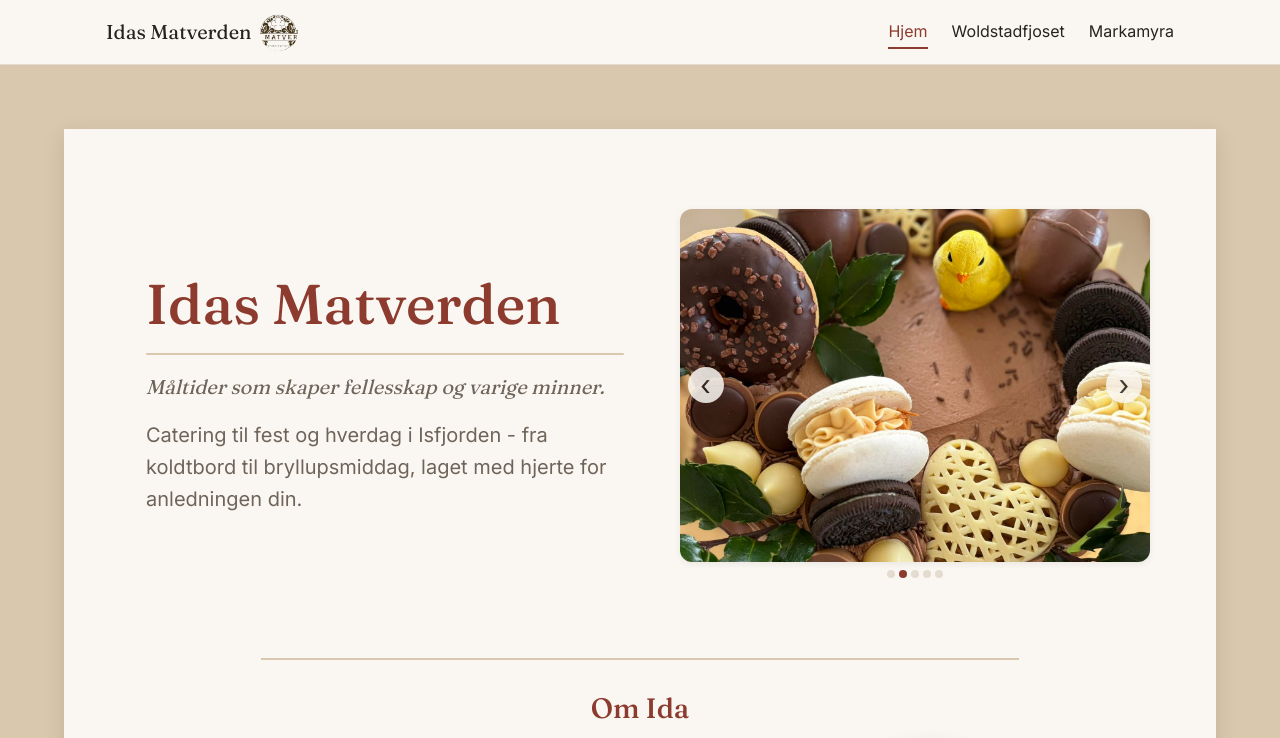
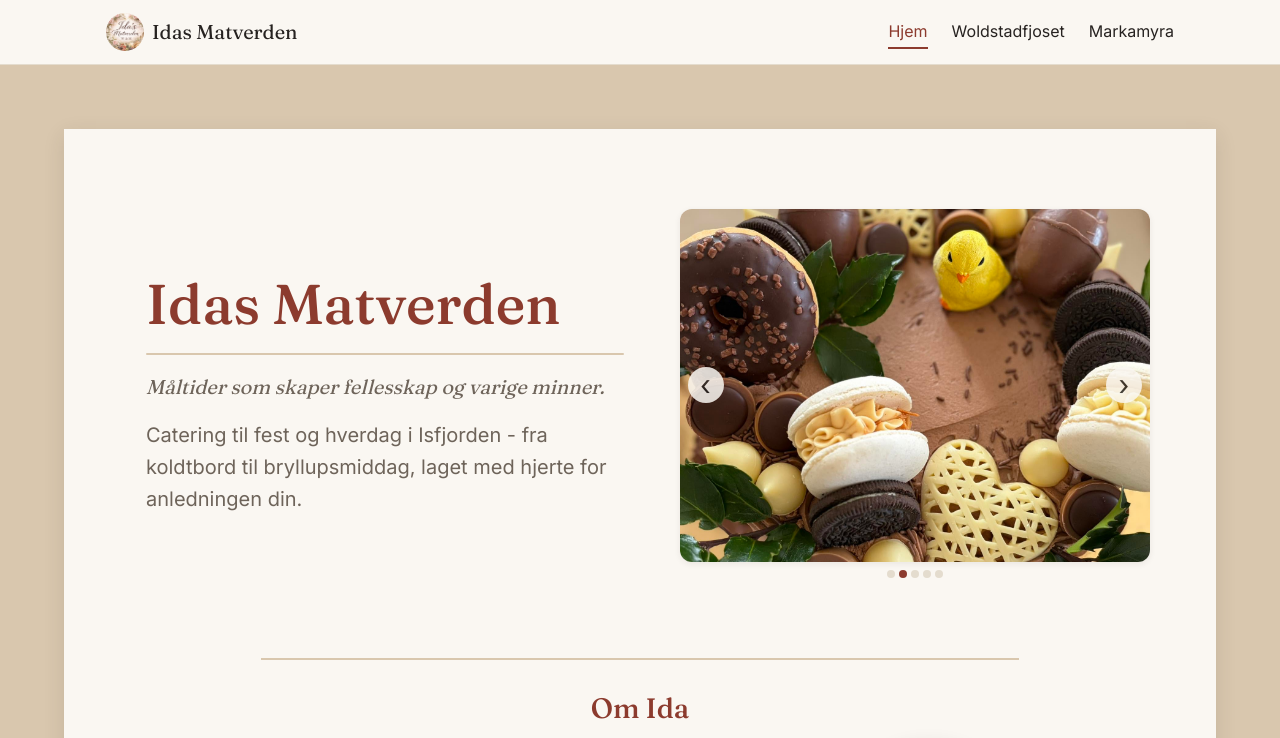
Before and after one commit to bennicodes/idas-matverden, a React (Vite) app: page / in a window 1280 px wide. Shown: the top 738 px of the page. Built offline with nearby package versions, Linux system fonts and the light colour scheme.

Commit message:
change navbar logo

```diff
--- a/src/components/Navbar/Navbar.jsx
+++ b/src/components/Navbar/Navbar.jsx
@@ -1,6 +1,6 @@
 import { useState } from "react";
 import { NavLink } from "react-router-dom";
-import logo from "../../assets/images/logo-removebg.png";
+import logo from "../../assets/images/logo-idasmatverden.jpg";
 import styles from "./Navbar.module.css";
 
 const links = [
@@ -16,10 +16,10 @@ const Navbar = () => {
     <header className={styles.header}>
       <div className={styles.bar}>
         <NavLink to="/" className={styles.logo} onClick={() => setOpen(false)}>
-          <span className={styles.logoText}>Idas Matverden</span>
           <span className={styles.logoBadge}>
             <img src={logo} alt="" className={styles.logoImg} />
           </span>
+          <span className={styles.logoText}>Idas Matverden</span>
         </NavLink>
 
         <button
```
